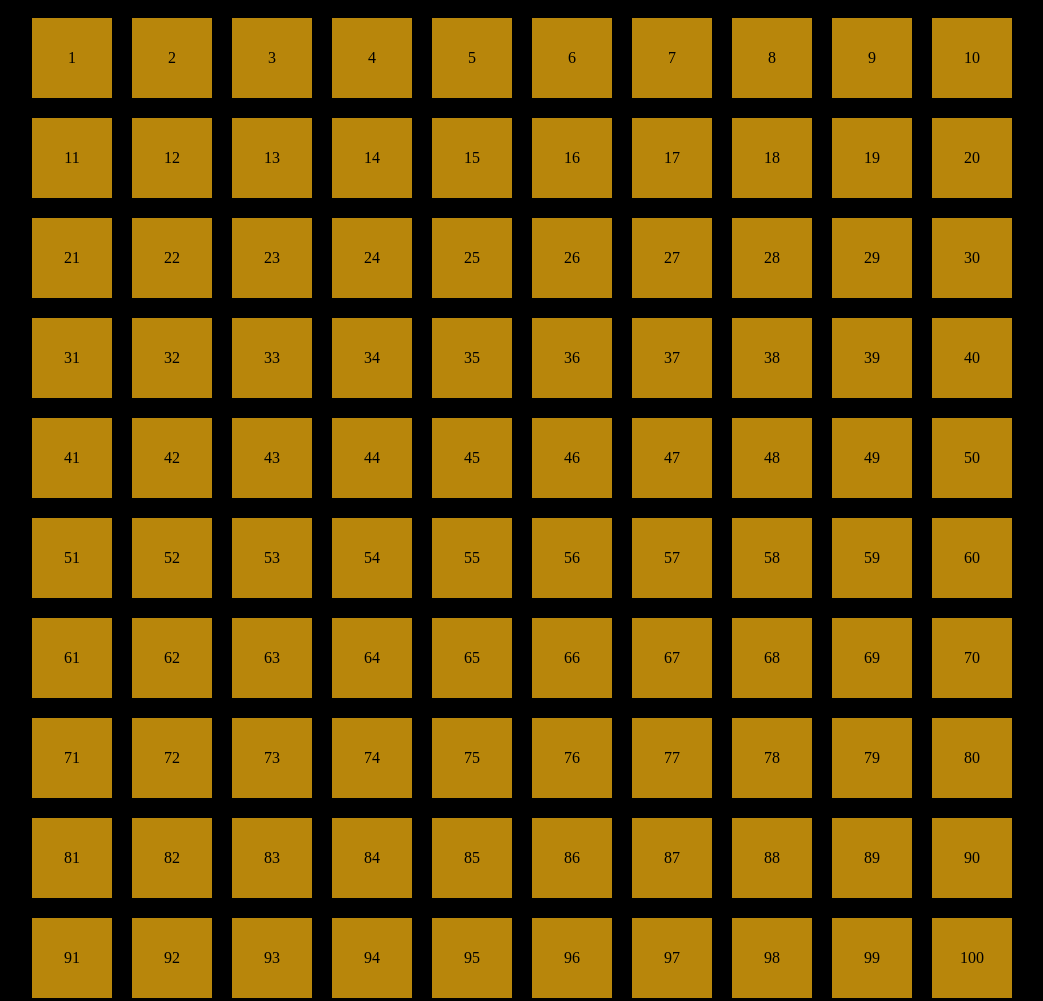
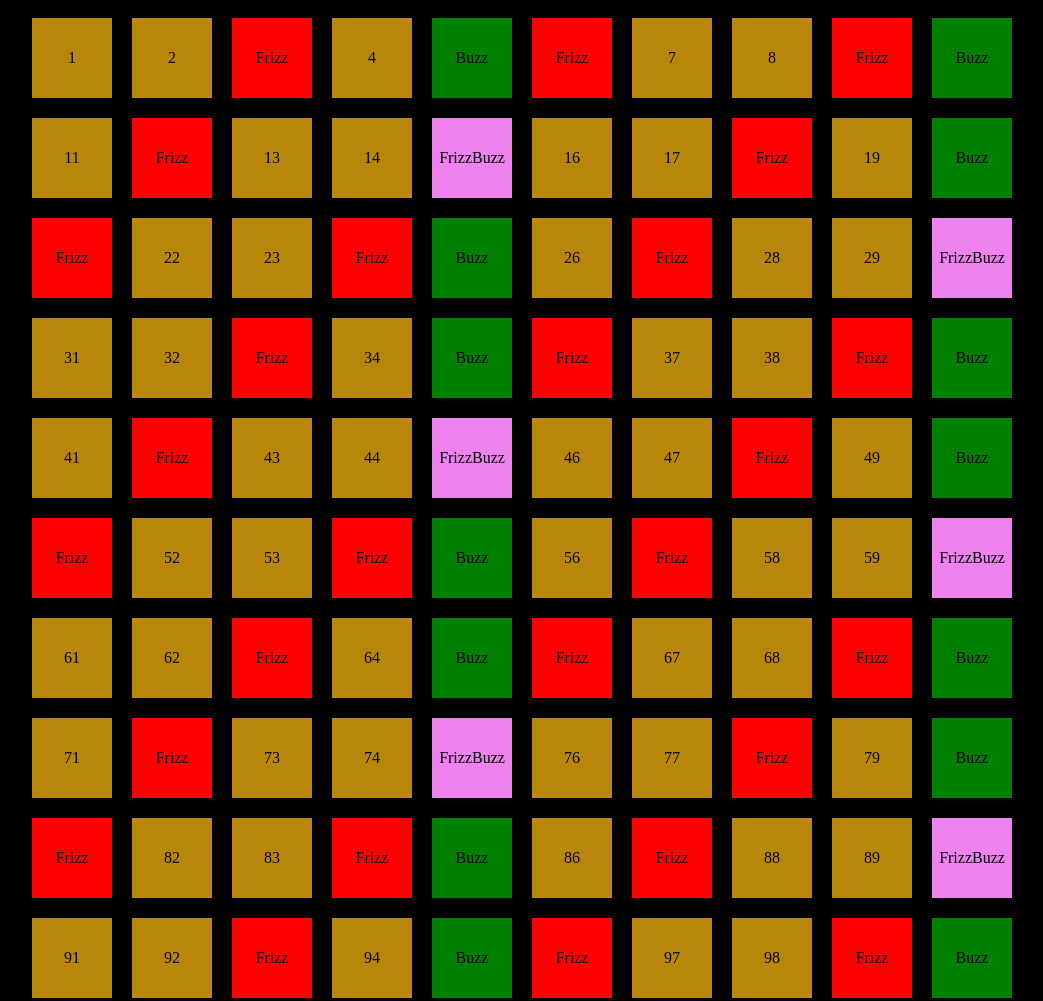
Before and after one commit to AlessioLaudicina/js-fizzbuzz, a plain HTML site: page index.html in a window 1280 px wide. Shown: the whole page, without its empty margins (118-1161 px from the left). Drawn offline with Linux system fonts and the light colour scheme.

Commit message:
color box frizz

```diff
--- a/main.js
+++ b/main.js
@@ -1,3 +1,4 @@
+
 /*
 - un programma che stampi in console i numeri da 1 a 100,
 - ma che per i multipli di 3 stampi “Fizz” al posto del numero
@@ -8,38 +9,37 @@
 
 
 const containerDom = document.querySelector('.container');
-const numberDom = document.querySelector('.square');
+
 
 for ( let i = 1; i <= 100; i++ ) {
-
-    const squareDom = `<div class="square">${i}</div>`;
-
-
-    containerDom.innerHTML += squareDom;
+    const box = document.createElement('div')
+    box.classList.add('box')
 
     if( i % 15 == 0) {
-        console.log('FrizzBuzz')
+        console.log('FrizzBuzz');
+        box.classList.add('box-fizzbuzz');
+        box.append('FrizzBuzz');
     }
 
      else if( i % 3 == 0){
         console.log('Frizzy')
+        box.classList.add('box-fizz');
+        box.append('Frizz');
     }
 
     else if( i % 5 == 0){
         console.log('Buzz')
+        box.classList.add('box-buzz');
+        box.append('Buzz');
 
     }
 
-
-
-
     else{
         console.log(i)
+        box.append(i);
 
     }
 
-
-
-
+    containerDom.append(box)
 
 }
--- a/style.css
+++ b/style.css
@@ -8,7 +8,7 @@
 
 
 
-.square{
+.box{
      width: 80px;
      height: 80px;
      margin: 10px;
@@ -17,3 +17,15 @@
      align-items: center;
      background-color: darkgoldenrod;
 }
+
+.box-fizz{
+    background-color: red;
+}
+
+.box-buzz{
+    background-color: green;
+}
+
+.box-fizzbuzz{
+    background-color: violet;
+}
```
